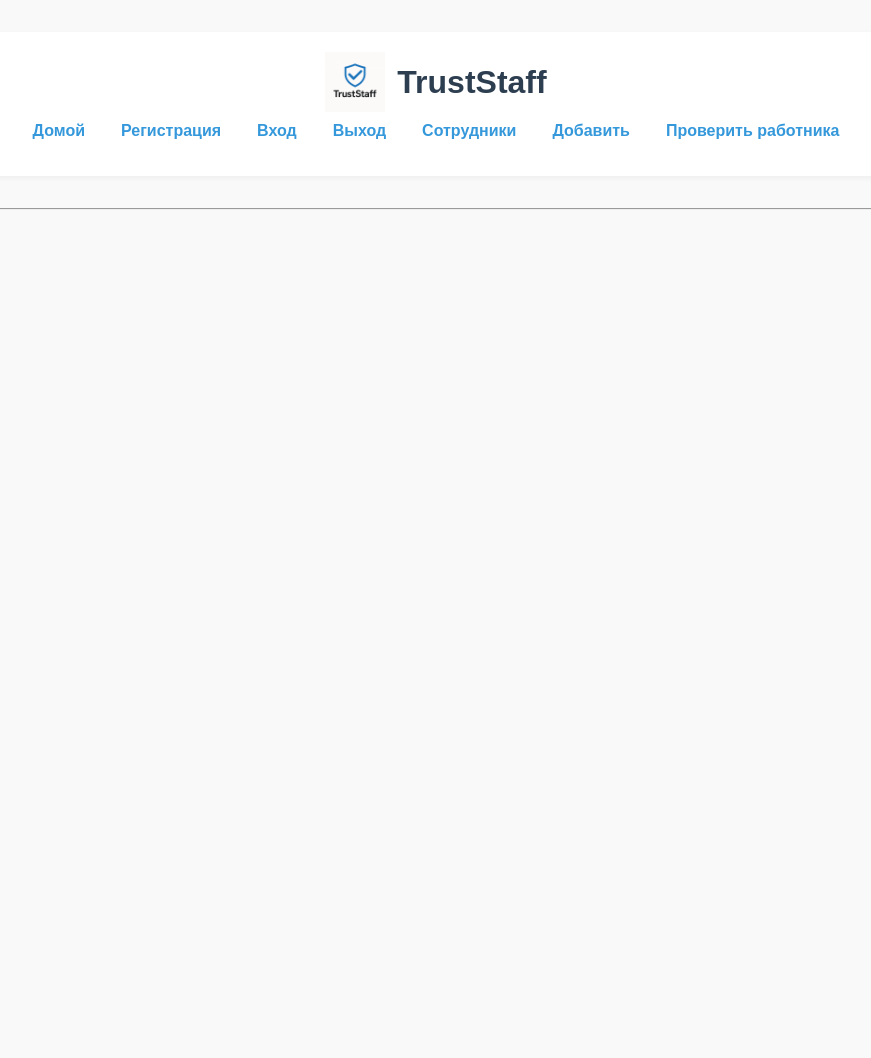
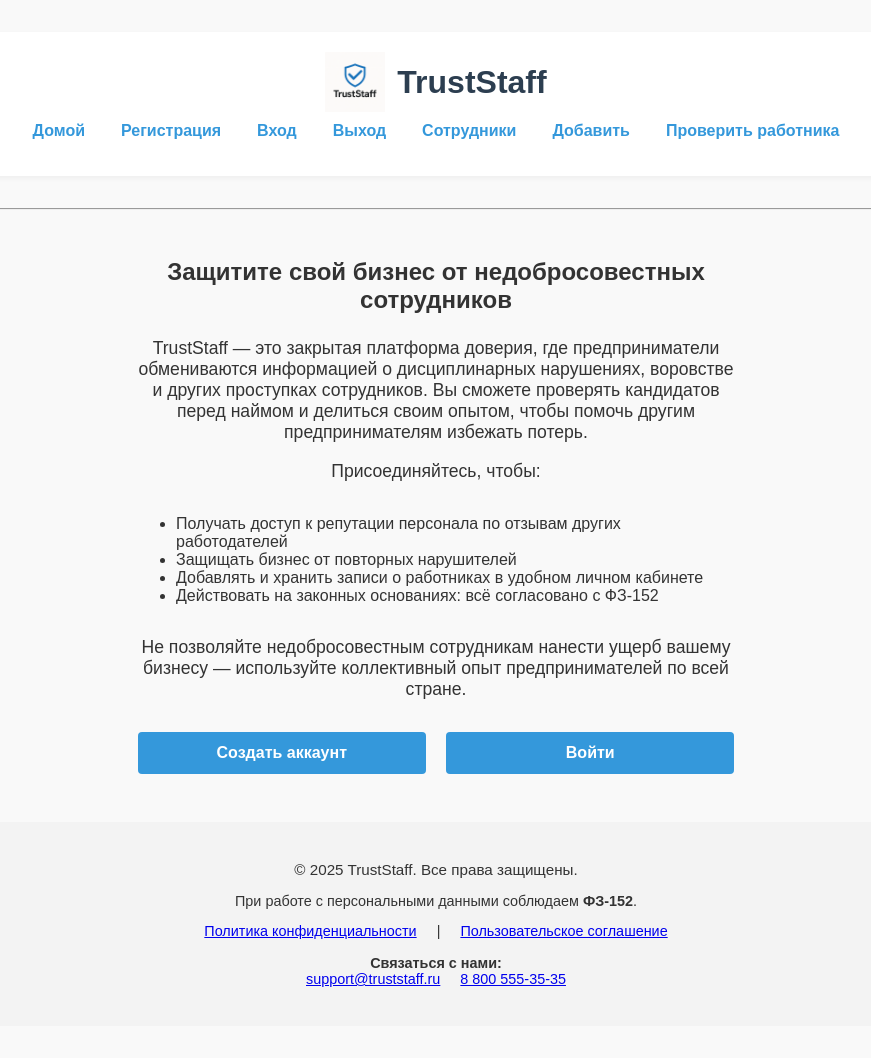
Before and after one commit to Pop228822/truststaff, a FastAPI app: page / in a window 1280 px wide. Shown: the whole page, without its empty margins (204-1075 px from the left). Before the commit the page ends 800 px from the top, so only its background shows below. Run offline with FastAPI, Linux system fonts and the light colour scheme.

Commit message:
Наконец-то норм настроил html шапку и подвал и base

```diff
--- a/app/main.py
+++ b/app/main.py
@@ -34,7 +34,7 @@ def root(
     request: Request,
     user: Optional[User] = Depends(optional_user)
 ):
-    return templates.TemplateResponse("base.html", {
+    return templates.TemplateResponse("index.html", {
         "request": request,
         "user": user,
         "verification_status": user.verification_status if user else None,
--- /dev/null
+++ b/templates/footer.html
@@ -0,0 +1,19 @@
+<footer class="site-footer" style="margin-top: 2rem; background-color: #f3f3f3; padding: 1.5rem 0;">
+    <div class="container">
+        <p style="text-align: center; font-size: 0.95rem; margin-bottom: 0.5rem;">
+            © 2025 TrustStaff. Все права защищены.
+        </p>
+        <p style="text-align: center; font-size: 0.9rem; margin-bottom: 0.5rem;">
+            При работе с персональными данными соблюдаем <strong>ФЗ-152</strong>.
+        </p>
+        <p style="text-align: center; font-size: 0.9rem; margin-bottom: 1rem;">
+            <a href="/policy" style="margin-right: 1rem;">Политика конфиденциальности</a> |
+            <a href="/terms" style="margin-left: 1rem;">Пользовательское соглашение</a>
+        </p>
+        <p style="text-align: center; font-size: 0.9rem;">
+            <strong>Связаться с нами:</strong><br>
+            <a href="mailto:support@truststaff.ru" style="margin-right: 1rem;">support@truststaff.ru</a>
+            <a href="tel:+78005553535">8 800 555-35-35</a>
+        </p>
+    </div>
+</footer>
--- /dev/null
+++ b/templates/header.html
@@ -0,0 +1,41 @@
+<header class="site-header">
+    <div class="container">
+        <div class="logo-title">
+            <img src="/static/logo.png" alt="TrustStaff Logo" class="logo">
+            <h1 class="title">TrustStaff</h1>
+        </div>
+        <nav class="navbar">
+            <a href="/">Домой</a>
+            <a href="/register">Регистрация</a>
+            <a href="/login">Вход</a>
+            <a href="/logout">Выход</a>
+            <a href="/employees">Сотрудники</a>
+            <a href="/add-employee">Добавить</a>
+            <a href="/check">Проверить работника</a>
+        </nav>
+    </div>
+</header>
+
+<hr>
+
+{% if user %}
+    <div class="user-status" style="margin-bottom: 1rem;">
+        <p>Привет, {{ user.name }} ({{ user.email }})</p>
+        {% if user.verification_status == "approved" %}
+            <p style="color: green;">✅ Верификация пройдена</p>
+        {% elif user.verification_status == "pending" %}
+            <p style="color: orange;">🟡 Верификация на рассмотрении</p>
+        {% elif user.verification_status == "rejected" %}
+            <p style="color: red;">❌ Верификация отклонена</p>
+            {% if user.rejection_reason %}
+                <p style="color: #b03b3b;"><em>{{ user.rejection_reason }}</em></p>
+            {% endif %}
+        {% else %}
+            <p style="color: gray;">🔒 Верификация не пройдена</p>
+        {% endif %}
+    </div>
+{% endif %}
+
+{% if user and user.role == 'admin' %}
+    <p><a href="/admin/review" class="big-button">Проверить заявки на верификацию</a></p>
+{% endif %}
--- /dev/null
+++ b/templates/index.html
@@ -0,0 +1,77 @@
+{% extends "base.html" %}
+
+{% block content %}
+    {% if user and user.role == 'user' %}
+        <div class="record-form" style="margin-top: 2rem;">
+            <h3 style="text-align: center;">Ваша защита начинается с вас</h3>
+            <p>🚨 Каждая запись — это чей‑то сэкономленный бизнес. Добавляя сотрудника с нарушением, вы помогаете другим предпринимателям не потерять деньги.</p>
+            <div style="text-align: center;">
+                <a href="/add-employee" class="big-button" style="color: white;">Добавить запись о сотруднике</a>
+            </div>
+
+            <hr style="margin: 2rem 0;">
+
+            <h3 style="text-align: center;">Взаимная репутация</h3>
+            <p>🤝 Вы проверяете сотрудников — кто-то другой проверяет ваших. Система работает только если участвуют все.</p>
+            <div style="text-align: center;">
+                <a href="/employees" class="big-button">Мои сотрудники</a>
+            </div>
+
+            <hr style="margin: 2rem 0;">
+
+            <h3 style="text-align: center;">Чёрный список — не наказание, а предупреждение</h3>
+            <p>⚠️ Мы не наказываем — мы предупреждаем. Можно указать нарушение даже без увольнения.</p>
+            <div style="text-align: center;">
+                <a href="/add-employee" class="big-button">Сообщить о нарушении</a>
+            </div>
+        </div>
+
+        <div class="record-form" style="margin-top: 2rem;">
+            <h3 style="text-align: center;">Обратная связь</h3>
+            <form method="post" action="/feedback">
+                <div class="form-group">
+                    <label for="message">Сообщение</label>
+                    <textarea name="message" id="message" required placeholder="Что вам понравилось? Что можно улучшить?"></textarea>
+                </div>
+                <div class="form-group">
+                    <label for="contact">Как с вами связаться (необязательно)</label>
+                    <input type="text" name="contact" id="contact" placeholder="Телеграм, email или телефон">
+                </div>
+                <div style="text-align: center;">
+                    <button type="submit" class="big-button">Отправить</button>
+                </div>
+            </form>
+            <p style="text-align: center; font-weight: 500; font-style: italic; color: #2c3e50; margin-top: 1.5rem;">
+                💙 Спасибо, что помогаете нам стать лучше!
+            </p>
+        </div>
+    {% else %}
+        <!-- Если пользователь не авторизован (или не 'user') -->
+        <div style="text-align: center; margin: 3rem auto; max-width: 600px;">
+            <h2>Защитите свой бизнес от недобросовестных сотрудников</h2>
+            <p style="margin-top: 1.5rem; font-size: 1.1rem;">
+                TrustStaff — это закрытая платформа доверия, где предприниматели обмениваются
+                информацией о дисциплинарных нарушениях, воровстве и других проступках сотрудников.
+                Вы сможете проверять кандидатов перед наймом и делиться своим опытом, чтобы помочь
+                другим предпринимателям избежать потерь.
+            </p>
+            <p style="margin-top: 1rem; font-size: 1.1rem;">
+                Присоединяйтесь, чтобы:
+            </p>
+            <ul style="text-align: left; margin: 1rem auto; display: inline-block;">
+                <li>Получать доступ к репутации персонала по отзывам других работодателей</li>
+                <li>Защищать бизнес от повторных нарушителей</li>
+                <li>Добавлять и хранить записи о работниках в удобном личном кабинете</li>
+                <li>Действовать на законных основаниях: всё согласовано с ФЗ-152</li>
+            </ul>
+            <p style="margin-top: 1rem; font-size: 1.1rem;">
+                Не позволяйте недобросовестным сотрудникам нанести ущерб вашему бизнесу —
+                используйте коллективный опыт предпринимателей по всей стране.
+            </p>
+            <div style="margin-top: 2rem;">
+                <a href="/register" class="big-button">Создать аккаунт</a>
+                <a href="/login" class="big-button" style="margin-left: 1rem;">Войти</a>
+            </div>
+        </div>
+    {% endif %}
+{% endblock %}
```
Also changed, not shown: templates/base.html (+3 -84 lines).
